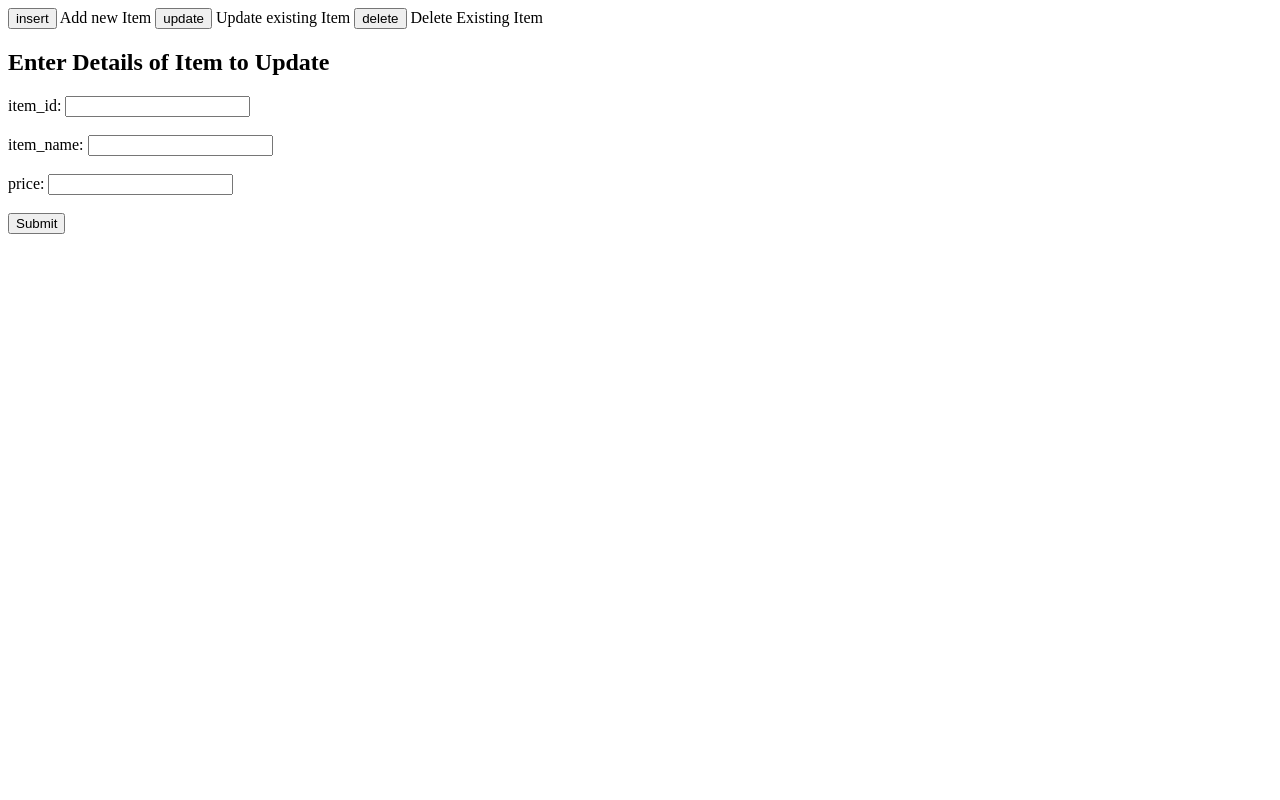
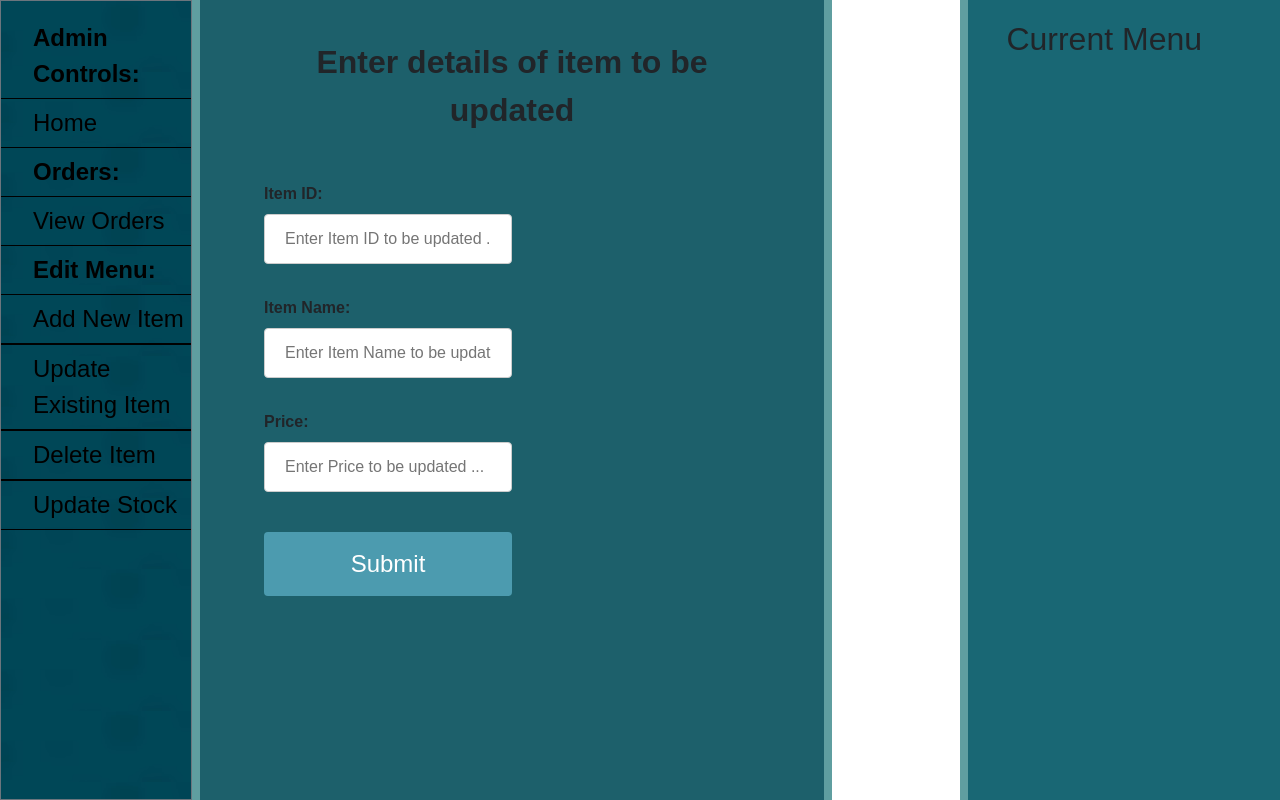
Before and after one commit to SubZer0811/Fantastic5.github.io, a PHP site: page /admin/update.php in a window 1280 px wide. Run offline with PHP 8.4, Linux system fonts and the light colour scheme; data that the repository does not hold is empty; some libraries are stand-ins or nearby versions.

Commit message:
Added admin stuff

```diff
--- a/admin/main.php
+++ b/admin/main.php
@@ -1,18 +1,30 @@
 <!DOCTYPE HTML>
-<html>
-<head>
+<html lang="en" dir="ltr"><head>
+	<meta charset="utf-8">
+	<meta name="viewport" content="widht=device-width, initial-scale=1">
+	<title>Fantastic 5</title>
+	<link rel="stylesheet" href="css/bootstrap.min.css">
+	<link rel="stylesheet" href="style.css">
+	<link rel="stylesheet" href="../css/fixed.css">
+	<link rel="stylesheet" href="css/fontawesome.css">
+	<link rel="stylesheet" href="https://use.fontawesome.com/releases/v5.8.2/css/all.css" integrity="sha384-oS3vJWv+0UjzBfQzYUhtDYW+Pj2yciDJxpsK1OYPAYjqT085Qq/1cq5FLXAZQ7Ay" crossorigin="anonymous">
+	<script type="text/javascript" src="js/jquery-3.3.1.min.js"></script>
+	<script type="text/javascript" src="js/bootstrap.min.js"></script>
+
   </head>
 <body>
 
-<form action="", method="post">
-	<input id="insert" type="submit" name="insert_main" value="insert"/>
-	<label for=insert>Add new Item</label>
-	<input id="update" type="submit" name="update_main" value="update"/>
-	<label for=update>Update existing Item</label>
-	<input id="delete" type="submit" name="delete_main" value="delete"/>
-	<label for=delete>Delete Existing Item</label>
-
-</form>
+	<div class="leftsidenav border border-secondary">
+        <ab>Admin Controls: </ab>
+		<a href="home.php">Home</a>
+		<ab>Orders:</ab>
+		<a href="">View Orders</a>
+		<ab>Edit Menu: </ab>
+		<a href="insert.php">Add New Item</a>
+		<a href="update.php">Update Existing Item</a>
+		<a href="delete.php">Delete Item</a>
+		<a href="#">Update Stock</a>
+	</div>
 
 	<?php
 
@@ -20,7 +32,7 @@ $servername = "localhost";
 	$username = "phpmyadmin";
 	$password = "12345678";
 	$dbname = "yummy5";
-$conn = new mysqli($servername, $username, $password, $dbname);
+	$con = new mysqli($servername, $username, $password, $dbname);
 
 	// Check connection
 	if ($con -> connect_errno) {
@@ -43,5 +55,26 @@ if ($con -> connect_errno) {
 
 	?>
 
+	<div class="rightsidenav">
+
+		<h2>Current Menu</h2>
+		<?php
+			$con = mysqli_connect("localhost","root","","test");
+			$query = "SELECT * FROM names";
+
+			//execute the query
+			$result = mysqli_query($con, $query);
+
+			//iterate through each tuple fetched
+			echo "<table>";
+			while($row = mysqli_fetch_array($result)){
+				echo "<tr><td>".$row['rn']."</td><td>".$row['name']."</td><td><input type=\"radio\" name=\"delete\"/></td></tr>";
+			}
+
+			echo"</table>";
+			mysqli_close($con);
+		?>
+	</div>
+
 </body>
 </html>
--- /dev/null
+++ b/admin/style.css
@@ -0,0 +1,139 @@
+
+.leftsidenav {
+	font-family: 'Montserrat', sans-serif;
+	height: 100%;
+	width: 15%;
+	position: fixed;
+	z-index: 1;
+	top: 0;
+	left: 0;
+	background-color: #11525d;
+	background-image: url("img/background1.png");
+	background-repeat: repeat;
+	/* background-size: cover; */
+	overflow-x: hidden;
+	padding-top: 1%;
+}
+
+.leftsidenav a {
+	padding: 6px 6px 6px 32px;
+	text-decoration: none;
+	font-size: 150%;
+	/* font-weight: bold; */
+	color: #000000;
+	display: block;
+	/* border: 1px 0px 1px 0px solid black; */
+	border-top: 1px solid black;
+	border-bottom: 1px solid black;
+}
+
+.leftsidenav a:hover {
+	color: #f1f1f1;
+	border: 1px solid white;
+}
+
+ab {
+	padding: 6px 6px 6px 32px;
+	text-decoration: none;
+	font-size: 150%;
+	font-weight: bold;
+	color: #000000;
+	display: block;
+}
+
+.rightsidenav a:hover {
+	color: #f1f1f1;
+}
+
+.rightsidenav {
+	border-left: 0.5rem solid cadetblue;
+	font-family: 'Montserrat', sans-serif;
+	height: 100%;
+	width: 40%;
+	position: fixed;
+	z-index: 1;
+	top: 0;
+	left: 0;
+	background-color: #196774;
+	overflow-x: hidden;
+	padding-top: 20px;
+	margin-left: 75%;
+	padding-left: 3%;
+	padding-right: 3%;
+}
+
+.rightsidenav a {
+	padding: 6px 6px 6px 32px;
+	text-decoration: none;
+	font-size: 175%;
+	color: #818181;
+	display: block;
+}
+
+
+.main {
+	margin-left: 15%; /* Same as the width of the sidenav */
+	margin-right: 65%;
+	background-color: #1d606b;
+	font-family: 'Montserrat', sans-serif;
+	height: 100%;
+	width: 50%;
+	position: fixed;
+	z-index: 1;
+	top: 0;
+	left: 0;
+	/* overflow-x: hidden; */
+	padding-top: 3%;
+	padding-left: 5%;
+	padding-right: 5%;
+	border-left: 0.5rem solid cadetblue;
+	border-right: 0.5rem solid cadetblue;
+}
+
+.ah2{
+	text-align: center;
+	font-size: 2rem;
+	font-weight: bold;
+}
+
+input[type=submit] {
+	font-size: 1.5rem;
+	width: 50%;
+	background-color: rgb(76, 155, 175);
+	color: white;
+	padding: 14px 20px;
+	margin: 8px 0;
+	border: none;
+	border-radius: 4px;
+	cursor: pointer;
+}
+
+input[type=submit]:hover {
+	background-color: #4592a0;
+}
+
+input[type=text], select {
+	width: 50%;
+	padding: 12px 20px;
+	margin: 8px 0;
+	display: inline-block;
+	border: 1px solid #ccc;
+	border-radius: 4px;
+	box-sizing: border-box;
+}
+
+input[type=integer], select {
+	width: 50%;
+	padding: 12px 20px;
+	margin: 8px 0;
+	display: inline-block;
+	border: 1px solid #ccc;
+	border-radius: 4px;
+	box-sizing: border-box;
+}
+
+/* @media screen and (max-height: 450px) {
+	.leftsidenav {padding-top: 15px;}
+	.rightsidenav {padding-top: 15px;}
+	.sidenav a {font-size: 18px;}
+} */
--- a/admin/update.php
+++ b/admin/update.php
@@ -4,18 +4,20 @@
 	</head>
 	<body>
 
-         <?php  include 'main.php'?>
-
-		<h2>Enter Details of Item to Update</h2>
+		<?php  include 'main.php'?>
+		<div class="main">
+		<div class="ah2">Enter details of item to be updated</div>
+		<br>
+		<br>
 		<form method="post" action="">
-			item_id: <input type="integer" name="item_id">
+			<b>Item ID:<br><input type="integer" name="item_id" placeholder="Enter Item ID to be updated ...">
 			<br><br>
-			item_name: <input type="text" name="item_name">
+			Item Name:<br><input type="text" name="item_name" placeholder="Enter Item Name to be updated ...">
 			<br><br>
-			price: <input type="integer" name="price">
+			Price:<br><input type="integer" name="price" placeholder="Enter Price to be updated ...">
 			<br><br>
-			<input type="submit" name="update" value="Submit">
-
+			<input type="submit" name="insert" value="Submit">
+			</b>
 		</form>
 
 		<?php
@@ -48,6 +50,6 @@
 		}
 
 		?>
-
+		</div>
 	</body>
 </html>
```
Also changed, not shown: admin/delete.php (+8 -5 lines), admin/home.php (added, +24 -0 lines), admin/insert.php (+10 -5 lines), admin/main_raw.php (added, +47 -0 lines), admin/test.html (added, +34 -0 lines), admin/img/background.png (added), admin/img/background1.png (added), admin/img/orders_clipart.png (added), 2 other files. Lines whose indentation alone changed are shown as unchanged.
